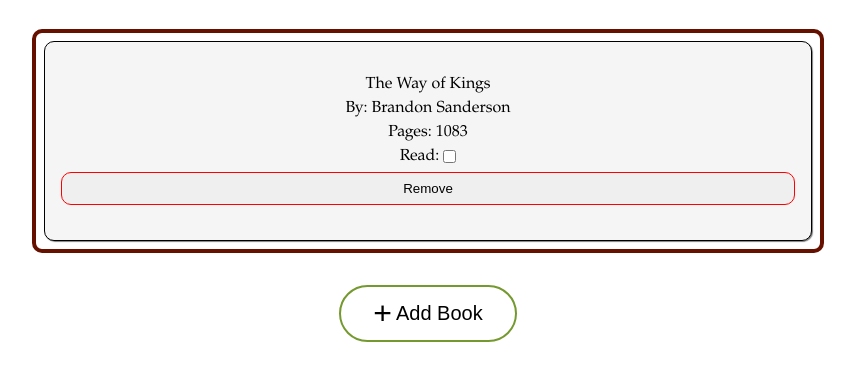
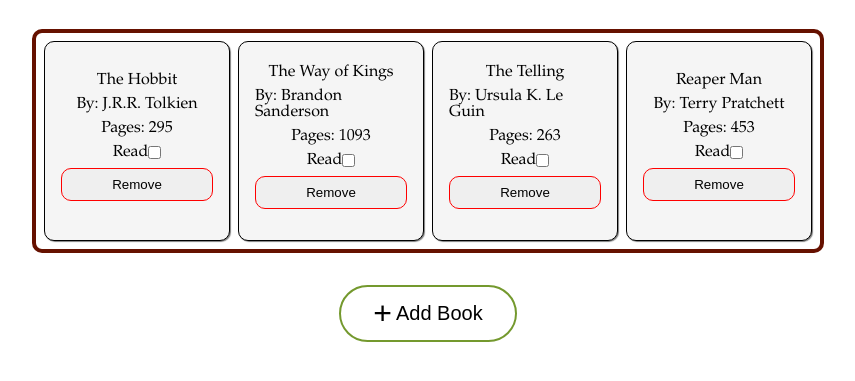
Before and after one commit to zopalmer14/TOP-library, a plain HTML site: page index.html in a window 1280 px wide. Shown: the part 251-632 px from the top of the page, without its empty margins (212-1067 px from the left). Drawn offline with Linux system fonts and the light colour scheme.

Commit message:
fix DOM displayBooks() to fit the new book_container structure and styling

```diff
--- a/dynamic.js
+++ b/dynamic.js
@@ -15,6 +15,21 @@
         this.num_pages = num_pages;
         this.have_read = have_read;
         this.flipRead = () => this.have_read = (this.have_read) ? false : true;
+
+        this.displayProp = (prop) => {
+            switch(prop) {
+                case 'title':
+                    return this[prop];
+                case 'author':
+                    return `By: ${this[prop]}`;
+                case 'num_pages':
+                    return `Pages: ${this[prop]}`;
+                case 'have_read':
+                    return 'Read';
+                case 'flipRead':
+                    return 'Remove';
+            }
+        };
     }
 
     // function to add a new book to the library
@@ -50,62 +65,50 @@
         for (let i = 0; i < books.length; i++) {
             const book = books[i];
 
-            // create a horizontal flex-container to hold the book's info
+            // create a flex-container to hold the book's info
             const book_container = document.createElement('div');
             book_container.classList.add('book-container');
-            book_container.id = i;
-            grid_container.appendChild(book_container);
+            book_container.dataset.index = i;
 
-            // create tiles to display each property of the books
+            // create divs to display each property of the books
             for (prop in book) {
-                let elem_type = 'button';
-                let tile_info = '';
-                let tile_color = 'white';
-                switch(prop) {
-                    case 'flipRead':
-                        tile_info = 'Remove';
-                        tile_color = 'lightgray';
-                        break;
-                    case 'have_read':
-                        tile_info = book[prop] ? 'already read' : 'not read yet'
-                        tile_color = book[prop] ? 'green' : 'red';
-                        break;
-                    default:
-                        elem_type = 'div';
-                        tile_info = book[prop];
+                // create a new element to represent the property
+                const elem_type = prop === 'flipRead' ? 'button' : 'div';
+                const tile = document.createElement(elem_type);
+
+                // add the appropriate text content based on the property -- unless it's 'have_read'
+                if (prop !== 'have_read') {
+                    tile.textContent = book.displayProp(prop);
+                } else { // otherwise
+                    // if it's 'have_read' add the additional label and checkbox within the div
+                    const read_label = document.createElement('label');
+                    read_label.textContent = book.displayProp(prop);
+
+                    const read_checkbox = document.createElement('input');
+                    read_checkbox.type = 'checkbox';
+
+                    tile.appendChild(read_label);
+                    tile.appendChild(read_checkbox);
+
+                    // also add the eventListener that handles toggling the 'read' value in the backend
+                    libraryInterface.setupReadButton(tile);
                 }
 
-                // create a tile, assign the css styling, and add the property value
-                const tile = document.createElement(elem_type);
-                tile.classList.add('book-tile');
-                tile.style.backgroundColor = tile_color;
-                tile.textContent = tile_info;
-                book_container.appendChild(tile);
-
-                // add an eventListener to the 'read' button to toggle the value
-                if (prop === 'have_read') {
-                    setupReadButton(tile);
+                // if it's 'flipRead' -- the last property -- add the eventListener that handles removing the book
+                if (prop === 'flipRead') {
+                    libraryInterface.setupRemoveButton(tile);
                 }
 
-                // add an eventListener to the 'remove' button to remove the book
-                if (prop === 'flipRead') {
-                    setupRemoveButton(tile);
-                }
+                // append the tile to the book_container
+                book_container.appendChild(tile);
             }
+
+            // append the book_container to the library grid
+            grid_container.appendChild(book_container);
         }
     };
 
-    const flipReadStyle = function flipReadStyle(target) {
-        // grab the current values
-        currentColor = target.backgroundColor;
-        currentText = target.textContent;
-
-        // swap the color and text of the 'read' button
-        target.style.backgroundColor = currentColor === 'red' ? 'green' : 'red';
-        target.textContent = currentText === 'already read' ? 'have not read' : 'already read';
-    };
-
-    return { displayBooks, flipReadStyle }
+    return { displayBooks }
 }();
 
 // eventListeners & CONTROL FLOW
@@ -113,65 +116,90 @@
 const libraryInterface = function libraryInterface() {
     // initialize and make the library dynamic / responsive
     const initializeLibrary = function initializeLibrary() {
-        DOMController.displayBooks();
+        DOMController.displayBooks(libraryManager.getBooks());
         setupBookAddition();
     };
-
-    // function that makes the 'read' button dynamic / interactable
-    function setupReadButton(button) {
-        button.addEventListener('click', (event) => {
-            // toggle the read value of the selected book
-            const index = event.target.parentNode.id;
-            libraryManager.toggleRead(index);
-
-            // adjust the styling appropriately
-            DOMController.flipReadStyle(event.target);
-        });
-    }
-
-    // function that makes the 'remove' button dynamic / interactable
-    function setupRemoveButton(button) {
-        button.addEventListener('click', (event) => {
-            // remove the book from the library
-            const index = event.target.parentNode.id;
-            libraryManager.removeBook(index);
-
-            // now we must re-render the library (reorder the indices - DOM to backend link)
-            DOMController.displayBooks(libraryManager.getBooks());
-        });
-    }
 
     // function that sets up the add book functionality
     function setupBookAddition() {
         // DOM references
-        const add_button = document.querySelector('#add-button');
+        const add_book_button = document.querySelector('#add-book-button');
         const dialog = document.querySelector("dialog");
-        const add_book_form = document.querySelector('[name="book-form"]');
+        const add_book_form = document.querySelector('#book-form');
 
         // setup the add_book dialog / form
-        add_button.addEventListener('click', () => {
+        add_book_button.addEventListener('click', () => {
             dialog.showModal();
         });
 
         // setup the form processing / handling FORM PROCESSING / HANDLING
         add_book_form.addEventListener('submit', (event) => {
             // add the book to the library
-            libraryManager.addBook(event.target.title.value, event.target.author.value, event.target.pages.value, event.target.read.value);
+            libraryManager.addBook (
+                event.target.title.value,
+                event.target.author.value,
+                event.target.pages.value,
+                event.target.read.value
+            );
 
-            // now we must re-render the library (reorder the indices - DOM to backend link)
+            // now we must re-render the library
             DOMController.displayBooks(libraryManager.getBooks());
         });
     }
 
-    return { initializeLibrary }
+    // function that makes the 'read' button dynamic / interactable
+    const setupReadButton = function setupReadButton(button) {
+        button.addEventListener('click', (event) => {
+            // toggle the read value of the selected book -- two levels up the DOM tree
+            const index = event.target.parentNode.parentNode.dataset.index;
+            libraryManager.toggleRead(index);
+        });
+    };
+
+    // function that makes the 'remove' button dynamic / interactable
+    const setupRemoveButton = function setupRemoveButton(button) {
+        button.addEventListener('click', (event) => {
+            // remove the book -- one level up the DOM tree -- from the library
+            const index = event.target.parentNode.dataset.index;
+            libraryManager.removeBook(index);
+
+            // now we must re-render the library
+            DOMController.displayBooks(libraryManager.getBooks());
+        });
+    };
+
+    return { initializeLibrary, setupReadButton, setupRemoveButton }
 }();
 
 
 // debug / run script
 
-libraryManager.addBook('The Hobbit', 'J.R.R. Tolkien', 295, false);
-libraryManager.addBook('The Way of Kings', 'Brandon Sanderson', 1093, true);
-libraryManager.addBook('The Telling', 'Ursula K. Le Guin', 263, true);
-libraryManager.addBook('Reaper Man', 'Terry Pratchett', 453, false);
+libraryManager.addBook (
+    'The Hobbit',
+    'J.R.R. Tolkien',
+    295,
+    false
+);
 
-DOMController.displayBooks(libraryManager.getBooks());
+libraryManager.addBook (
+    'The Way of Kings',
+    'Brandon Sanderson',
+    1093,
+    true
+);
+
+libraryManager.addBook (
+    'The Telling',
+    'Ursula K. Le Guin',
+    263,
+    true
+);
+
+libraryManager.addBook (
+    'Reaper Man',
+    'Terry Pratchett',
+    453,
+    false
+);
+
+libraryInterface.initializeLibrary();
--- a/index.html
+++ b/index.html
@@ -5,7 +5,7 @@
     <meta name="viewport" content="width=device-width, initial-scale=1.0">
     <title>Library</title>
     <link rel="stylesheet" href="styles.css">
-    <!-- <script src="dynamic.js" defer></script> -->
+    <script src="dynamic.js" defer></script>
 </head>
 <body>
     <dialog>
@@ -38,16 +38,7 @@
     <div id="page-header">Virtual Library</div>
 
     <div id="grid-container">
-        <div class="book-container">
-            <div>The Way of Kings</div>
-            <div>By: Brandon Sanderson</div>
-            <div>Pages: 1083</div>
-            <div class="read-row">
-                <label for="">Read:</label>
-                <input type="checkbox" name="one" value="false">
-            </div>
-            <button>Remove</button>
-        </div>
+
     </div>
 
     <button id="add-book-button"><span>+</span>Add Book</button>
--- a/styles.css
+++ b/styles.css
@@ -95,7 +95,6 @@
     display: flex;
     flex-direction: column;
     justify-content: center;
-    align-items: center;
     gap: 0.5rem;
 
     background-color: var(--gray-accent);
@@ -105,10 +104,10 @@
     border-radius: 10px;
 }
 
-#grid-container .book-container .read-row {
+#grid-container .book-container > div {
     display: flex;
     align-items: center;
-    gap: 0.25rem;
+    justify-content: center;
 }
 
 #grid-container .book-container button {
@@ -128,6 +127,8 @@
     accent-color: var(--green-accent);
     margin: 1px 0 0 0;
 }
+
+/* ADD BOOK BUTTON */
 
 #add-book-button {
     display: flex;
```
